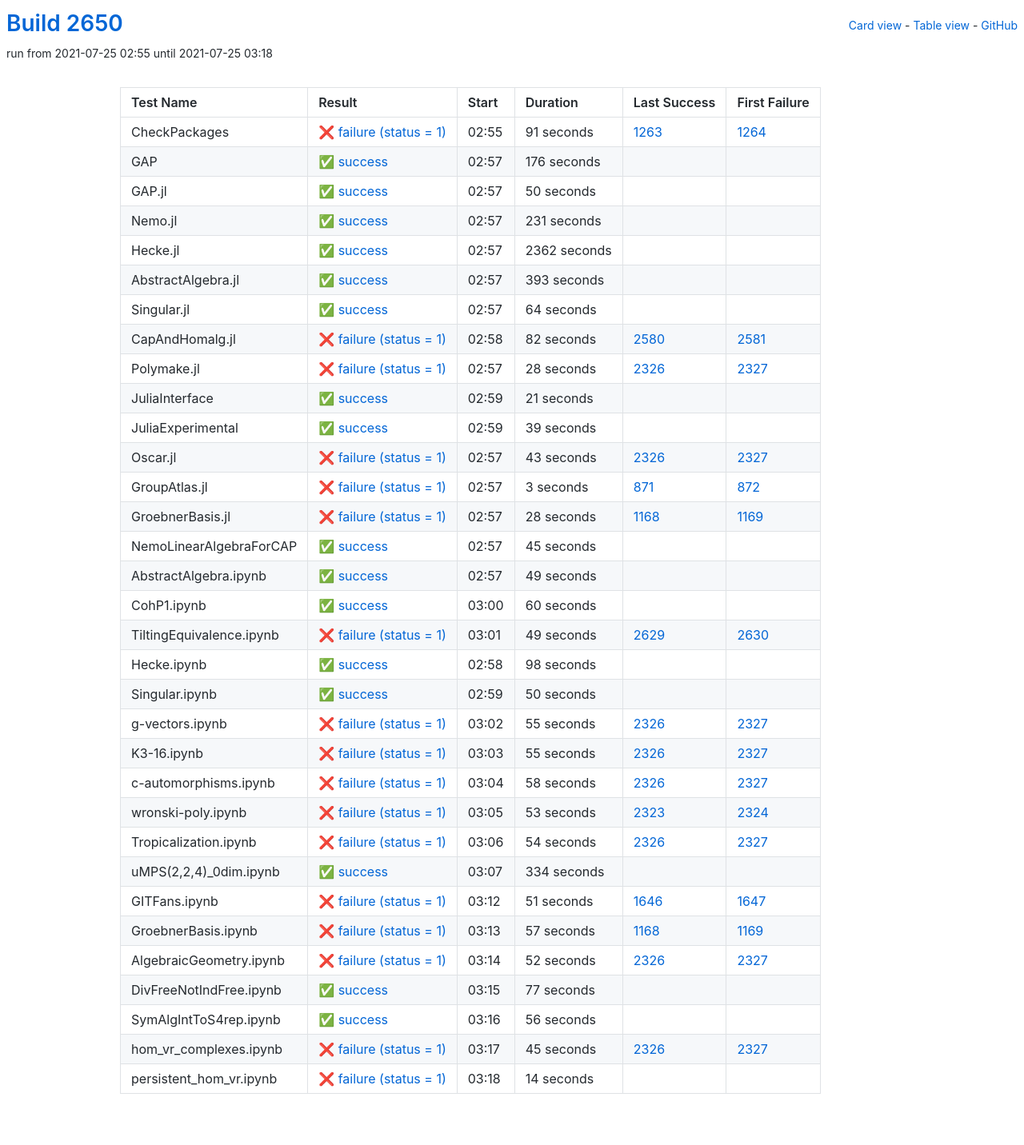
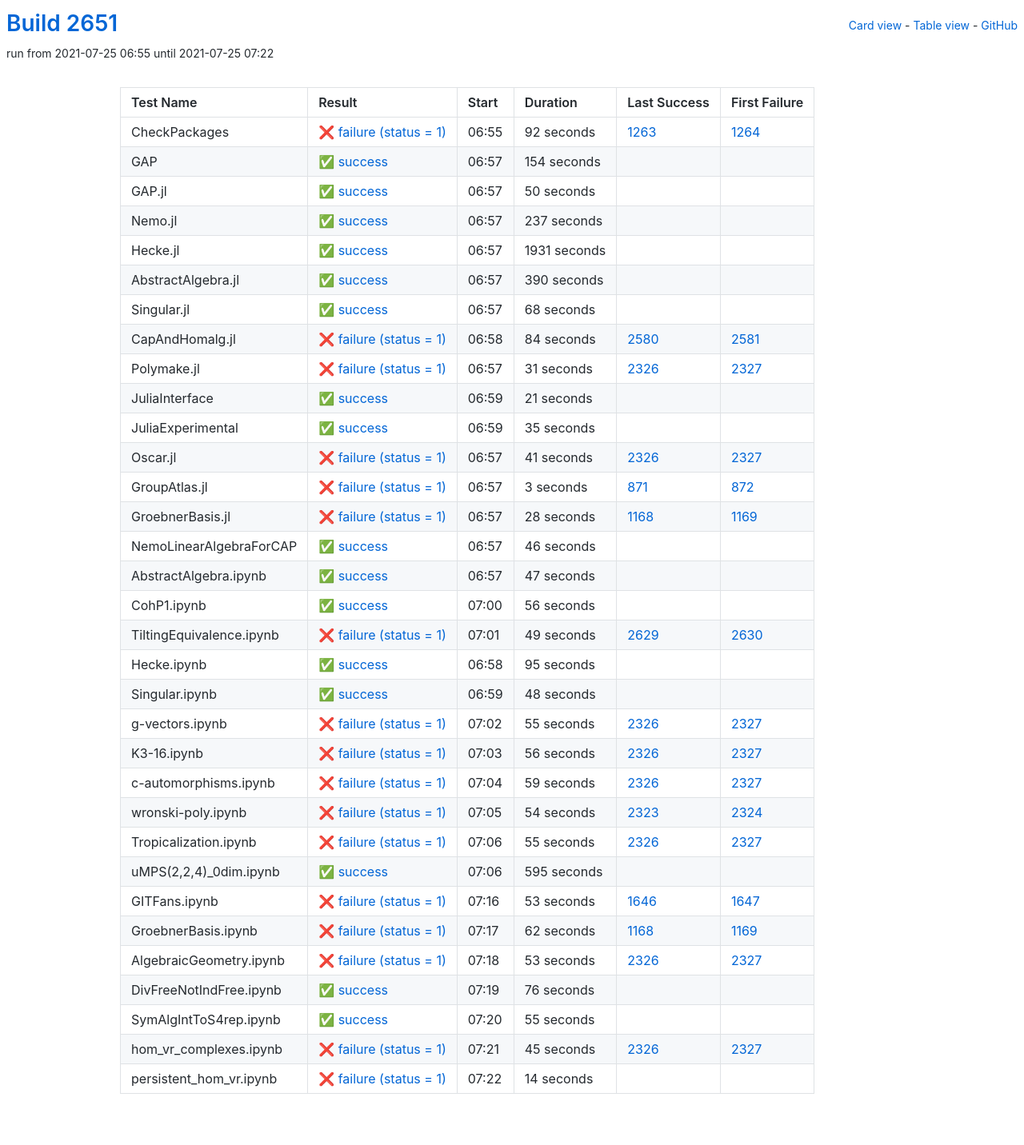
Before and after one commit to oscar-system/oscar-ci-status-stable, a Jekyll site: the page built from table.html, in a window 1280 px wide. Shown: the whole page at 80% size. Built offline with Jekyll 4.4.1, drawn with Linux system fonts in a browser that asks for light colours.

Commit message:
Build #2651

```diff
--- a/_data/ci.yml
+++ b/_data/ci.yml
@@ -1,6 +1,6 @@
 ---
-build: 2650
-build_url: https://oscarci.mathematik.uni-kl.de/job/oscar-stable/2650/
+build: 2651
+build_url: https://oscarci.mathematik.uni-kl.de/job/oscar-stable/2651/
 job: oscar-stable
 organization: oscar-system
 repo: oscar-ci-status-stable
@@ -8,32 +8,32 @@ repourl: https://github.com/oscar-system/oscar-ci-status-stable
 tests:
 - name: CheckPackages
   id: checkpackages
-  log: https://oscarci.mathematik.uni-kl.de/job/oscar-stable/2650/artifact/logs/build-2650/CheckPackages.log
-  start: 2021-07-25 02:55
+  log: https://oscarci.mathematik.uni-kl.de/job/oscar-stable/2651/artifact/logs/build-2651/CheckPackages.log
+  start: 2021-07-25 06:55
   success: false
   exitcode: 1
   status: failure
-  duration: 91
+  duration: 92
   last_success: 1263
   last_success_url: https://oscarci.mathematik.uni-kl.de/job/oscar-stable/1263/
   first_failure: 1264
   first_failure_url: https://oscarci.mathematik.uni-kl.de/job/oscar-stable/1264/
 - name: GAP
   id: gap
-  log: https://oscarci.mathematik.uni-kl.de/job/oscar-stable/2650/artifact/logs/build-2650/GAP.log
-  start: 2021-07-25 02:57
+  log: https://oscarci.mathematik.uni-kl.de/job/oscar-stable/2651/artifact/logs/build-2651/GAP.log
+  start: 2021-07-25 06:57
   success: true
   exitcode: 0
   status: success
-  duration: 176
+  duration: 154
   last_success: false
   last_success_url:
   first_failure: false
   first_failure_url:
 - name: GAP.jl
   id: gap-jl
-  log: https://oscarci.mathematik.uni-kl.de/job/oscar-stable/2650/artifact/logs/build-2650/GAP.jl.log
-  start: 2021-07-25 02:57
+  log: https://oscarci.mathematik.uni-kl.de/job/oscar-stable/2651/artifact/logs/build-2651/GAP.jl.log
+  start: 2021-07-25 06:57
   success: true
   exitcode: 0
   status: success
@@ -44,80 +44,80 @@ tests:
   first_failure_url:
 - name: Nemo.jl
   id: nemo-jl
-  log: https://oscarci.mathematik.uni-kl.de/job/oscar-stable/2650/artifact/logs/build-2650/Nemo.jl.log
-  start: 2021-07-25 02:57
+  log: https://oscarci.mathematik.uni-kl.de/job/oscar-stable/2651/artifact/logs/build-2651/Nemo.jl.log
+  start: 2021-07-25 06:57
   success: true
   exitcode: 0
   status: success
-  duration: 231
+  duration: 237
   last_success: false
   last_success_url:
   first_failure: false
   first_failure_url:
 - name: Hecke.jl
   id: hecke-jl
-  log: https://oscarci.mathematik.uni-kl.de/job/oscar-stable/2650/artifact/logs/build-2650/Hecke.jl.log
-  start: 2021-07-25 02:57
+  log: https://oscarci.mathematik.uni-kl.de/job/oscar-stable/2651/artifact/logs/build-2651/Hecke.jl.log
+  start: 2021-07-25 06:57
   success: true
   exitcode: 0
   status: success
-  duration: 2362
+  duration: 1931
   last_success: false
   last_success_url:
   first_failure: false
   first_failure_url:
 - name: AbstractAlgebra.jl
   id: abstractalgebra-jl
-  log: https://oscarci.mathematik.uni-kl.de/job/oscar-stable/2650/artifact/logs/build-2650/AbstractAlgebra.jl.log
-  start: 2021-07-25 02:57
+  log: https://oscarci.mathematik.uni-kl.de/job/oscar-stable/2651/artifact/logs/build-2651/AbstractAlgebra.jl.log
+  start: 2021-07-25 06:57
   success: true
   exitcode: 0
   status: success
-  duration: 393
+  duration: 390
   last_success: false
   last_success_url:
   first_failure: false
   first_failure_url:
 - name: Singular.jl
   id: singular-jl
-  log: https://oscarci.mathematik.uni-kl.de/job/oscar-stable/2650/artifact/logs/build-2650/Singular.jl.log
-  start: 2021-07-25 02:57
+  log: https://oscarci.mathematik.uni-kl.de/job/oscar-stable/2651/artifact/logs/build-2651/Singular.jl.log
+  start: 2021-07-25 06:57
   success: true
   exitcode: 0
   status: success
-  duration: 64
+  duration: 68
   last_success: false
   last_success_url:
   first_failure: false
   first_failure_url:
 - name: CapAndHomalg.jl
   id: capandhomalg-jl
-  log: https://oscarci.mathematik.uni-kl.de/job/oscar-stable/2650/artifact/logs/build-2650/CapAndHomalg.jl.log
-  start: 2021-07-25 02:58
+  log: https://oscarci.mathematik.uni-kl.de/job/oscar-stable/2651/artifact/logs/build-2651/CapAndHomalg.jl.log
+  start: 2021-07-25 06:58
   success: false
   exitcode: 1
   status: failure
-  duration: 82
+  duration: 84
   last_success: 2580
   last_success_url: https://oscarci.mathematik.uni-kl.de/job/oscar-stable/2580/
   first_failure: 2581
   first_failure_url: https://oscarci.mathematik.uni-kl.de/job/oscar-stable/2581/
 - name: Polymake.jl
   id: polymake-jl
-  log: https://oscarci.mathematik.uni-kl.de/job/oscar-stable/2650/artifact/logs/build-2650/Polymake.jl.log
-  start: 2021-07-25 02:57
+  log: https://oscarci.mathematik.uni-kl.de/job/oscar-stable/2651/artifact/logs/build-2651/Polymake.jl.log
+  start: 2021-07-25 06:57
   success: false
   exitcode: 1
   status: failure
-  duration: 28
+  duration: 31
   last_success: 2326
   last_success_url: https://oscarci.mathematik.uni-kl.de/job/oscar-stable/2326/
   first_failure: 2327
   first_failure_url: https://oscarci.mathematik.uni-kl.de/job/oscar-stable/2327/
 - name: JuliaInterface
   id: juliainterface
-  log: https://oscarci.mathematik.uni-kl.de/job/oscar-stable/2650/artifact/logs/build-2650/JuliaInterface.log
-  start: 2021-07-25 02:59
+  log: https://oscarci.mathematik.uni-kl.de/job/oscar-stable/2651/artifact/logs/build-2651/JuliaInterface.log
+  start: 2021-07-25 06:59
   success: true
   exitcode: 0
   status: success
@@ -128,32 +128,32 @@ tests:
   first_failure_url:
 - name: JuliaExperimental
   id: juliaexperimental
-  log: https://oscarci.mathematik.uni-kl.de/job/oscar-stable/2650/artifact/logs/build-2650/JuliaExperimental.log
-  start: 2021-07-25 02:59
+  log: https://oscarci.mathematik.uni-kl.de/job/oscar-stable/2651/artifact/logs/build-2651/JuliaExperimental.log
+  start: 2021-07-25 06:59
   success: true
   exitcode: 0
   status: success
-  duration: 39
+  duration: 35
   last_success: false
   last_success_url:
   first_failure: false
   first_failure_url:
 - name: Oscar.jl
   id: oscar-jl
-  log: https://oscarci.mathematik.uni-kl.de/job/oscar-stable/2650/artifact/logs/build-2650/Oscar.jl.log
-  start: 2021-07-25 02:57
+  log: https://oscarci.mathematik.uni-kl.de/job/oscar-stable/2651/artifact/logs/build-2651/Oscar.jl.log
+  start: 2021-07-25 06:57
   success: false
   exitcode: 1
   status: failure
-  duration: 43
+  duration: 41
   last_success: 2326
   last_success_url: https://oscarci.mathematik.uni-kl.de/job/oscar-stable/2326/
   first_failure: 2327
   first_failure_url: https://oscarci.mathematik.uni-kl.de/job/oscar-stable/2327/
 - name: GroupAtlas.jl
   id: groupatlas-jl
-  log: https://oscarci.mathematik.uni-kl.de/job/oscar-stable/2650/artifact/logs/build-2650/GroupAtlas.jl.log
-  start: 2021-07-25 02:57
+  log: https://oscarci.mathematik.uni-kl.de/job/oscar-stable/2651/artifact/logs/build-2651/GroupAtlas.jl.log
+  start: 2021-07-25 06:57
   success: false
   exitcode: 1
   status: failure
@@ -164,8 +164,8 @@ tests:
   first_failure_url: https://oscarci.mathematik.uni-kl.de/job/oscar-stable/872/
 - name: GroebnerBasis.jl
   id: groebnerbasis-jl
-  log: https://oscarci.mathematik.uni-kl.de/job/oscar-stable/2650/artifact/logs/build-2650/GroebnerBasis.jl.log
-  start: 2021-07-25 02:57
+  log: https://oscarci.mathematik.uni-kl.de/job/oscar-stable/2651/artifact/logs/build-2651/GroebnerBasis.jl.log
+  start: 2021-07-25 06:57
   success: false
   exitcode: 1
   status: failure
@@ -176,44 +176,44 @@ tests:
   first_failure_url: https://oscarci.mathematik.uni-kl.de/job/oscar-stable/1169/
 - name: NemoLinearAlgebraForCAP
   id: nemolinearalgebraforcap
-  log: https://oscarci.mathematik.uni-kl.de/job/oscar-stable/2650/artifact/logs/build-2650/NemoLinearAlgebraForCAP.log
-  start: 2021-07-25 02:57
+  log: https://oscarci.mathematik.uni-kl.de/job/oscar-stable/2651/artifact/logs/build-2651/NemoLinearAlgebraForCAP.log
+  start: 2021-07-25 06:57
   success: true
   exitcode: 0
   status: success
-  duration: 45
+  duration: 46
   last_success: false
   last_success_url:
   first_failure: false
   first_failure_url:
 - name: AbstractAlgebra.ipynb
   id: abstractalgebra-ipynb
-  log: https://oscarci.mathematik.uni-kl.de/job/oscar-stable/2650/artifact/logs/build-2650/AbstractAlgebra.ipynb.log
-  start: 2021-07-25 02:57
+  log: https://oscarci.mathematik.uni-kl.de/job/oscar-stable/2651/artifact/logs/build-2651/AbstractAlgebra.ipynb.log
+  start: 2021-07-25 06:57
   success: true
   exitcode: 0
   status: success
-  duration: 49
+  duration: 47
   last_success: false
   last_success_url:
   first_failure: false
   first_failure_url:
 - name: CohP1.ipynb
   id: cohp1-ipynb
-  log: https://oscarci.mathematik.uni-kl.de/job/oscar-stable/2650/artifact/logs/build-2650/CohP1.ipynb.log
-  start: 2021-07-25 03:00
+  log: https://oscarci.mathematik.uni-kl.de/job/oscar-stable/2651/artifact/logs/build-2651/CohP1.ipynb.log
+  start: 2021-07-25 07:00
   success: true
   exitcode: 0
   status: success
-  duration: 60
+  duration: 56
   last_success: false
   last_success_url:
   first_failure: false
   first_failure_url:
 - name: TiltingEquivalence.ipynb
   id: tiltingequivalence-ipynb
-  log: https://oscarci.mathematik.uni-kl.de/job/oscar-stable/2650/artifact/logs/build-2650/TiltingEquivalence.ipynb.log
-  start: 2021-07-25 03:01
+  log: https://oscarci.mathematik.uni-kl.de/job/oscar-stable/2651/artifact/logs/build-2651/TiltingEquivalence.ipynb.log
+  start: 2021-07-25 07:01
   success: false
   exitcode: 1
   status: failure
@@ -224,32 +224,32 @@ tests:
   first_failure_url: https://oscarci.mathematik.uni-kl.de/job/oscar-stable/2630/
 - name: Hecke.ipynb
   id: hecke-ipynb
-  log: https://oscarci.mathematik.uni-kl.de/job/oscar-stable/2650/artifact/logs/build-2650/Hecke.ipynb.log
-  start: 2021-07-25 02:58
+  log: https://oscarci.mathematik.uni-kl.de/job/oscar-stable/2651/artifact/logs/build-2651/Hecke.ipynb.log
+  start: 2021-07-25 06:58
   success: true
   exitcode: 0
   status: success
-  duration: 98
+  duration: 95
   last_success: false
   last_success_url:
   first_failure: false
   first_failure_url:
 - name: Singular.ipynb
   id: singular-ipynb
-  log: https://oscarci.mathematik.uni-kl.de/job/oscar-stable/2650/artifact/logs/build-2650/Singular.ipynb.log
-  start: 2021-07-25 02:59
+  log: https://oscarci.mathematik.uni-kl.de/job/oscar-stable/2651/artifact/logs/build-2651/Singular.ipynb.log
+  start: 2021-07-25 06:59
   success: true
   exitcode: 0
   status: success
-  duration: 50
+  duration: 48
   last_success: false
   last_success_url:
   first_failure: false
   first_failure_url:
 - name: g-vectors.ipynb
   id: g-vectors-ipynb
-  log: https://oscarci.mathematik.uni-kl.de/job/oscar-stable/2650/artifact/logs/build-2650/g-vectors.ipynb.log
-  start: 2021-07-25 03:02
+  log: https://oscarci.mathematik.uni-kl.de/job/oscar-stable/2651/artifact/logs/build-2651/g-vectors.ipynb.log
+  start: 2021-07-25 07:02
   success: false
   exitcode: 1
   status: failure
@@ -260,8 +260,44 @@ tests:
   first_failure_url: https://oscarci.mathematik.uni-kl.de/job/oscar-stable/2327/
 - name: K3-16.ipynb
   id: k3-16-ipynb
-  log: https://oscarci.mathematik.uni-kl.de/job/oscar-stable/2650/artifact/logs/build-2650/K3-16.ipynb.log
-  start: 2021-07-25 03:03
+  log: https://oscarci.mathematik.uni-kl.de/job/oscar-stable/2651/artifact/logs/build-2651/K3-16.ipynb.log
+  start: 2021-07-25 07:03
+  success: false
+  exitcode: 1
+  status: failure
+  duration: 56
+  last_success: 2326
+  last_success_url: https://oscarci.mathematik.uni-kl.de/job/oscar-stable/2326/
+  first_failure: 2327
+  first_failure_url: https://oscarci.mathematik.uni-kl.de/job/oscar-stable/2327/
+- name: c-automorphisms.ipynb
+  id: c-automorphisms-ipynb
+  log: https://oscarci.mathematik.uni-kl.de/job/oscar-stable/2651/artifact/logs/build-2651/c-automorphisms.ipynb.log
+  start: 2021-07-25 07:04
+  success: false
+  exitcode: 1
+  status: failure
+  duration: 59
+  last_success: 2326
+  last_success_url: https://oscarci.mathematik.uni-kl.de/job/oscar-stable/2326/
+  first_failure: 2327
+  first_failure_url: https://oscarci.mathematik.uni-kl.de/job/oscar-stable/2327/
+- name: wronski-poly.ipynb
+  id: wronski-poly-ipynb
+  log: https://oscarci.mathematik.uni-kl.de/job/oscar-stable/2651/artifact/logs/build-2651/wronski-poly.ipynb.log
+  start: 2021-07-25 07:05
+  success: false
+  exitcode: 1
+  status: failure
+  duration: 54
+  last_success: 2323
+  last_success_url: https://oscarci.mathematik.uni-kl.de/job/oscar-stable/2323/
+  first_failure: 2324
+  first_failure_url: https://oscarci.mathematik.uni-kl.de/job/oscar-stable/2324/
+- name: Tropicalization.ipynb
+  id: tropicalization-ipynb
+  log: https://oscarci.mathematik.uni-kl.de/job/oscar-stable/2651/artifact/logs/build-2651/Tropicalization.ipynb.log
+  start: 2021-07-25 07:06
   success: false
   exitcode: 1
   status: failure
@@ -270,118 +306,82 @@ tests:
   last_success_url: https://oscarci.mathematik.uni-kl.de/job/oscar-stable/2326/
   first_failure: 2327
   first_failure_url: https://oscarci.mathematik.uni-kl.de/job/oscar-stable/2327/
-- name: c-automorphisms.ipynb
-  id: c-automorphisms-ipynb
-  log: https://oscarci.mathematik.uni-kl.de/job/oscar-stable/2650/artifact/logs/build-2650/c-automorphisms.ipynb.log
-  start: 2021-07-25 03:04
-  success: false
-  exitcode: 1
-  status: failure
-  duration: 58
-  last_success: 2326
-  last_success_url: https://oscarci.mathematik.uni-kl.de/job/oscar-stable/2326/
-  first_failure: 2327
-  first_failure_url: https://oscarci.mathematik.uni-kl.de/job/oscar-stable/2327/
-- name: wronski-poly.ipynb
-  id: wronski-poly-ipynb
-  log: https://oscarci.mathematik.uni-kl.de/job/oscar-stable/2650/artifact/logs/build-2650/wronski-poly.ipynb.log
-  start: 2021-07-25 03:05
-  success: false
-  exitcode: 1
-  status: failure
-  duration: 53
-  last_success: 2323
-  last_success_url: https://oscarci.mathematik.uni-kl.de/job/oscar-stable/2323/
-  first_failure: 2324
-  first_failure_url: https://oscarci.mathematik.uni-kl.de/job/oscar-stable/2324/
-- name: Tropicalization.ipynb
-  id: tropicalization-ipynb
-  log: https://oscarci.mathematik.uni-kl.de/job/oscar-stable/2650/artifact/logs/build-2650/Tropicalization.ipynb.log
-  start: 2021-07-25 03:06
-  success: false
-  exitcode: 1
-  status: failure
-  duration: 54
-  last_success: 2326
-  last_success_url: https://oscarci.mathematik.uni-kl.de/job/oscar-stable/2326/
-  first_failure: 2327
-  first_failure_url: https://oscarci.mathematik.uni-kl.de/job/oscar-stable/2327/
 - name: uMPS(2,2,4)_0dim.ipynb
   id: umps-2-2-4-0dim-ipynb
-  log: https://oscarci.mathematik.uni-kl.de/job/oscar-stable/2650/artifact/logs/build-2650/uMPS-2-2-4-_0dim.ipynb.log
-  start: 2021-07-25 03:07
+  log: https://oscarci.mathematik.uni-kl.de/job/oscar-stable/2651/artifact/logs/build-2651/uMPS-2-2-4-_0dim.ipynb.log
+  start: 2021-07-25 07:06
   success: true
   exitcode: 0
   status: success
-  duration: 334
+  duration: 595
   last_success: false
   last_success_url:
   first_failure: false
   first_failure_url:
 - name: GITFans.ipynb
   id: gitfans-ipynb
-  log: https://oscarci.mathematik.uni-kl.de/job/oscar-stable/2650/artifact/logs/build-2650/GITFans.ipynb.log
-  start: 2021-07-25 03:12
+  log: https://oscarci.mathematik.uni-kl.de/job/oscar-stable/2651/artifact/logs/build-2651/GITFans.ipynb.log
+  start: 2021-07-25 07:16
   success: false
   exitcode: 1
   status: failure
-  duration: 51
+  duration: 53
   last_success: 1646
   last_success_url: https://oscarci.mathematik.uni-kl.de/job/oscar-stable/1646/
   first_failure: 1647
   first_failure_url: https://oscarci.mathematik.uni-kl.de/job/oscar-stable/1647/
 - name: GroebnerBasis.ipynb
   id: groebnerbasis-ipynb
-  log: https://oscarci.mathematik.uni-kl.de/job/oscar-stable/2650/artifact/logs/build-2650/GroebnerBasis.ipynb.log
-  start: 2021-07-25 03:13
+  log: https://oscarci.mathematik.uni-kl.de/job/oscar-stable/2651/artifact/logs/build-2651/GroebnerBasis.ipynb.log
+  start: 2021-07-25 07:17
   success: false
   exitcode: 1
   status: failure
-  duration: 57
+  duration: 62
   last_success: 1168
   last_success_url: https://oscarci.mathematik.uni-kl.de/job/oscar-stable/1168/
   first_failure: 1169
   first_failure_url: https://oscarci.mathematik.uni-kl.de/job/oscar-stable/1169/
 - name: AlgebraicGeometry.ipynb
   id: algebraicgeometry-ipynb
-  log: https://oscarci.mathematik.uni-kl.de/job/oscar-stable/2650/artifact/logs/build-2650/AlgebraicGeometry.ipynb.log
-  start: 2021-07-25 03:14
+  log: https://oscarci.mathematik.uni-kl.de/job/oscar-stable/2651/artifact/logs/build-2651/AlgebraicGeometry.ipynb.log
+  start: 2021-07-25 07:18
   success: false
   exitcode: 1
   status: failure
-  duration: 52
+  duration: 53
   last_success: 2326
   last_success_url: https://oscarci.mathematik.uni-kl.de/job/oscar-stable/2326/
   first_failure: 2327
   first_failure_url: https://oscarci.mathematik.uni-kl.de/job/oscar-stable/2327/
 - name: DivFreeNotIndFree.ipynb
   id: divfreenotindfree-ipynb
-  log: https://oscarci.mathematik.uni-kl.de/job/oscar-stable/2650/artifact/logs/build-2650/DivFreeNotIndFree.ipynb.log
-  start: 2021-07-25 03:15
+  log: https://oscarci.mathematik.uni-kl.de/job/oscar-stable/2651/artifact/logs/build-2651/DivFreeNotIndFree.ipynb.log
+  start: 2021-07-25 07:19
   success: true
   exitcode: 0
   status: success
-  duration: 77
+  duration: 76
   last_success: false
   last_success_url:
   first_failure: false
   first_failure_url:
 - name: SymAlgIntToS4rep.ipynb
   id: symalginttos4rep-ipynb
-  log: https://oscarci.mathematik.uni-kl.de/job/oscar-stable/2650/artifact/logs/build-2650/SymAlgIntToS4rep.ipynb.log
-  start: 2021-07-25 03:16
+  log: https://oscarci.mathematik.uni-kl.de/job/oscar-stable/2651/artifact/logs/build-2651/SymAlgIntToS4rep.ipynb.log
+  start: 2021-07-25 07:20
   success: true
   exitcode: 0
   status: success
-  duration: 56
+  duration: 55
   last_success: false
   last_success_url:
   first_failure: false
   first_failure_url:
 - name: hom_vr_complexes.ipynb
   id: hom-vr-complexes-ipynb
-  log: https://oscarci.mathematik.uni-kl.de/job/oscar-stable/2650/artifact/logs/build-2650/hom_vr_complexes.ipynb.log
-  start: 2021-07-25 03:17
+  log: https://oscarci.mathematik.uni-kl.de/job/oscar-stable/2651/artifact/logs/build-2651/hom_vr_complexes.ipynb.log
+  start: 2021-07-25 07:21
   success: false
   exitcode: 1
   status: failure
@@ -392,8 +392,8 @@ tests:
   first_failure_url: https://oscarci.mathematik.uni-kl.de/job/oscar-stable/2327/
 - name: persistent_hom_vr.ipynb
   id: persistent-hom-vr-ipynb
-  log: https://oscarci.mathematik.uni-kl.de/job/oscar-stable/2650/artifact/logs/build-2650/persistent_hom_vr.ipynb.log
-  start: 2021-07-25 03:18
+  log: https://oscarci.mathematik.uni-kl.de/job/oscar-stable/2651/artifact/logs/build-2651/persistent_hom_vr.ipynb.log
+  start: 2021-07-25 07:22
   success: false
   exitcode: 1
   status: failure
```
Also changed, not shown: README.md.
